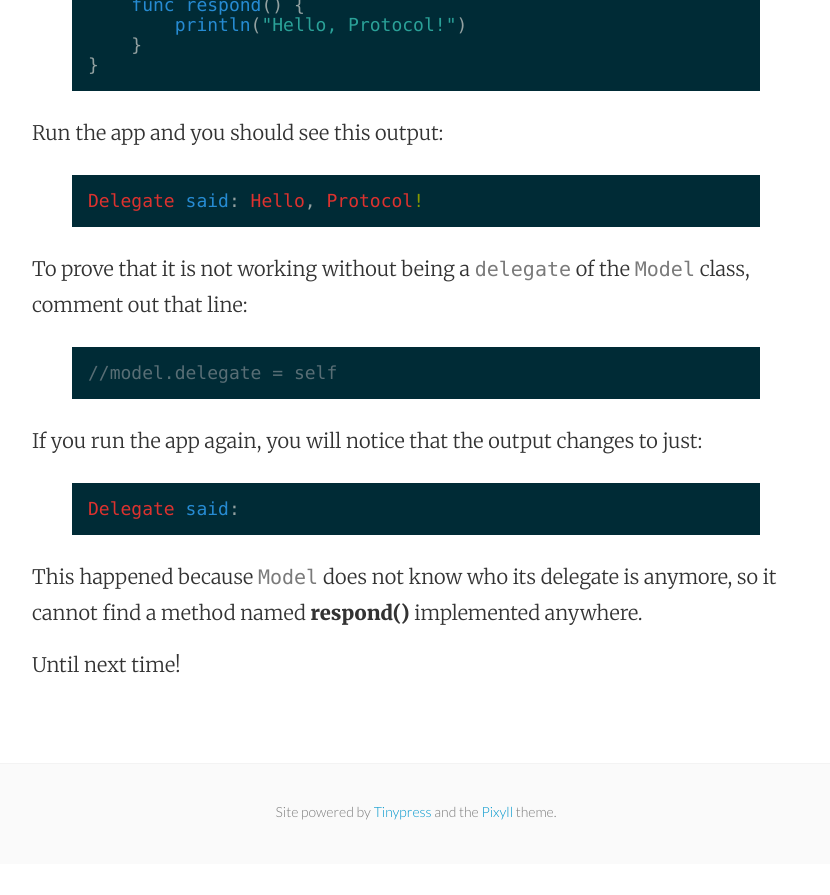
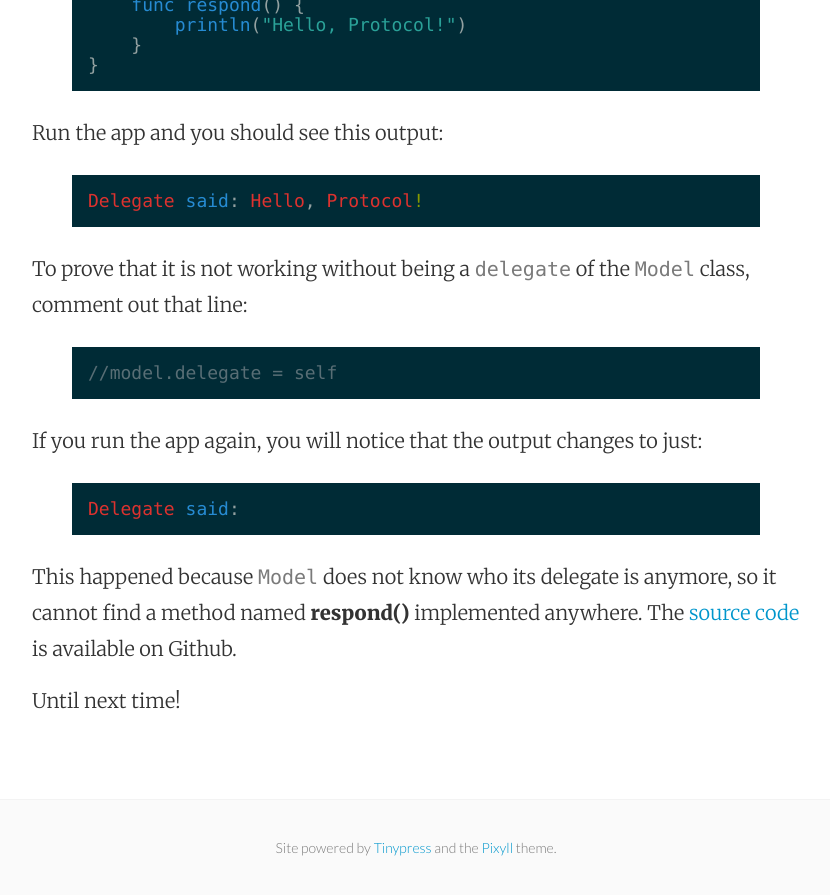
Before and after one commit to mhorga/mhorga.github.io, a Jekyll site: the page built from _posts/2015-09-16-object-communication-in-ios-with-delegation.markdown, in a window 1280 px wide and 900 px high, scrolled down 2080 px. Shown: the top 895 px of the window, without its empty margins (224-1054 px from the left). Built offline with Jekyll 4.4.1, drawn with Linux system fonts in a browser that asks for light colours; before the commit the page ends 2944 px from its top, so only the background shows below that.

Commit message:
Post update: Object communication in iOS with Delegation

```diff
--- a/_posts/2015-09-16-object-communication-in-ios-with-delegation.markdown
+++ b/_posts/2015-09-16-object-communication-in-ios-with-delegation.markdown
@@ -61,6 +61,6 @@ If you run the app again, you will notice that the output changes to just:
 Delegate said:
 {% endhighlight %}
 
-This happened because `Model` does not know who its delegate is anymore, so it cannot find a method named __respond()__ implemented anywhere.
+This happened because `Model` does not know who its delegate is anymore, so it cannot find a method named __respond()__ implemented anywhere. The [source code](https://github.com/mhorga/Delegation) is available on Github.
 
 Until next time!
```
